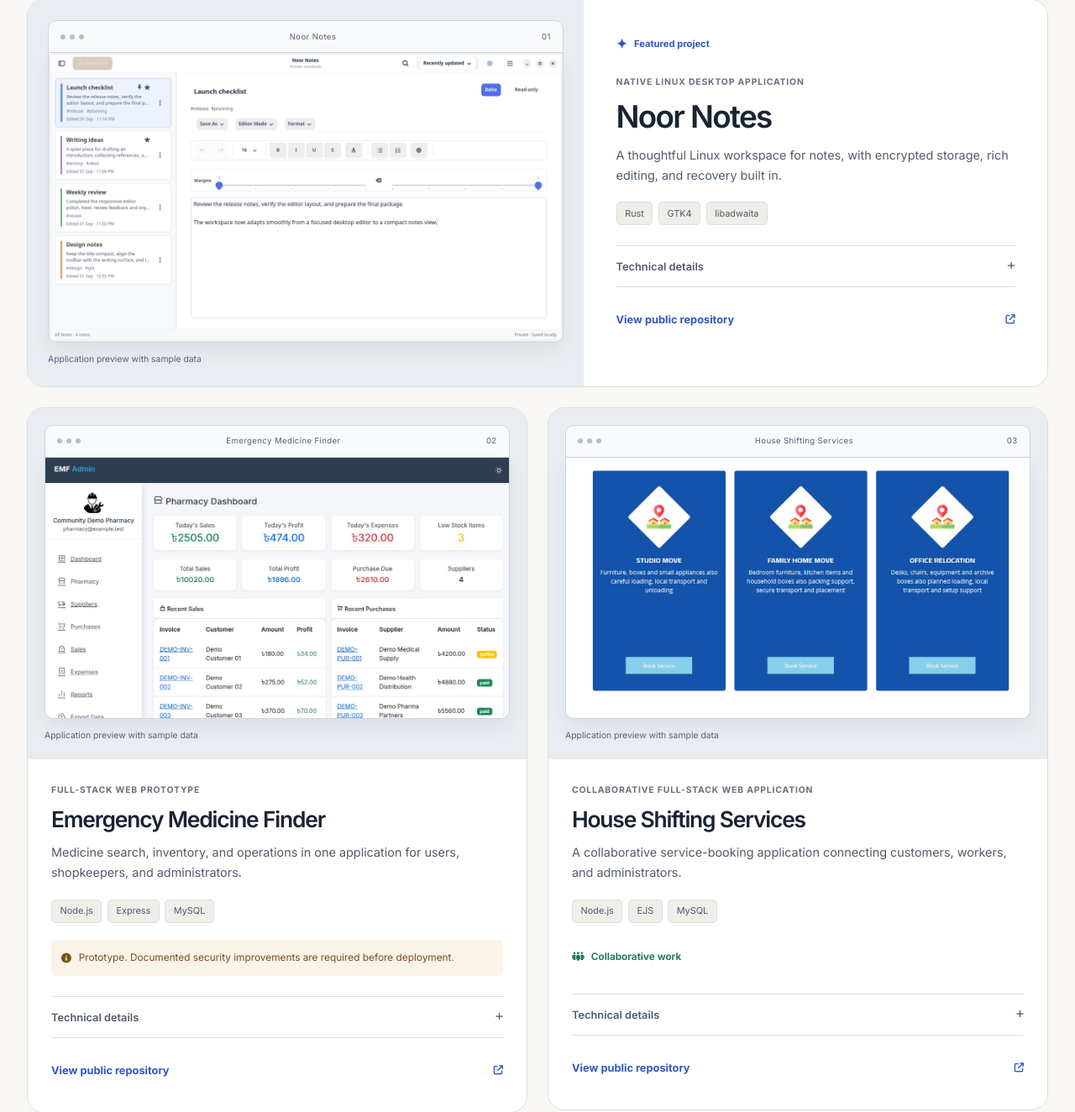
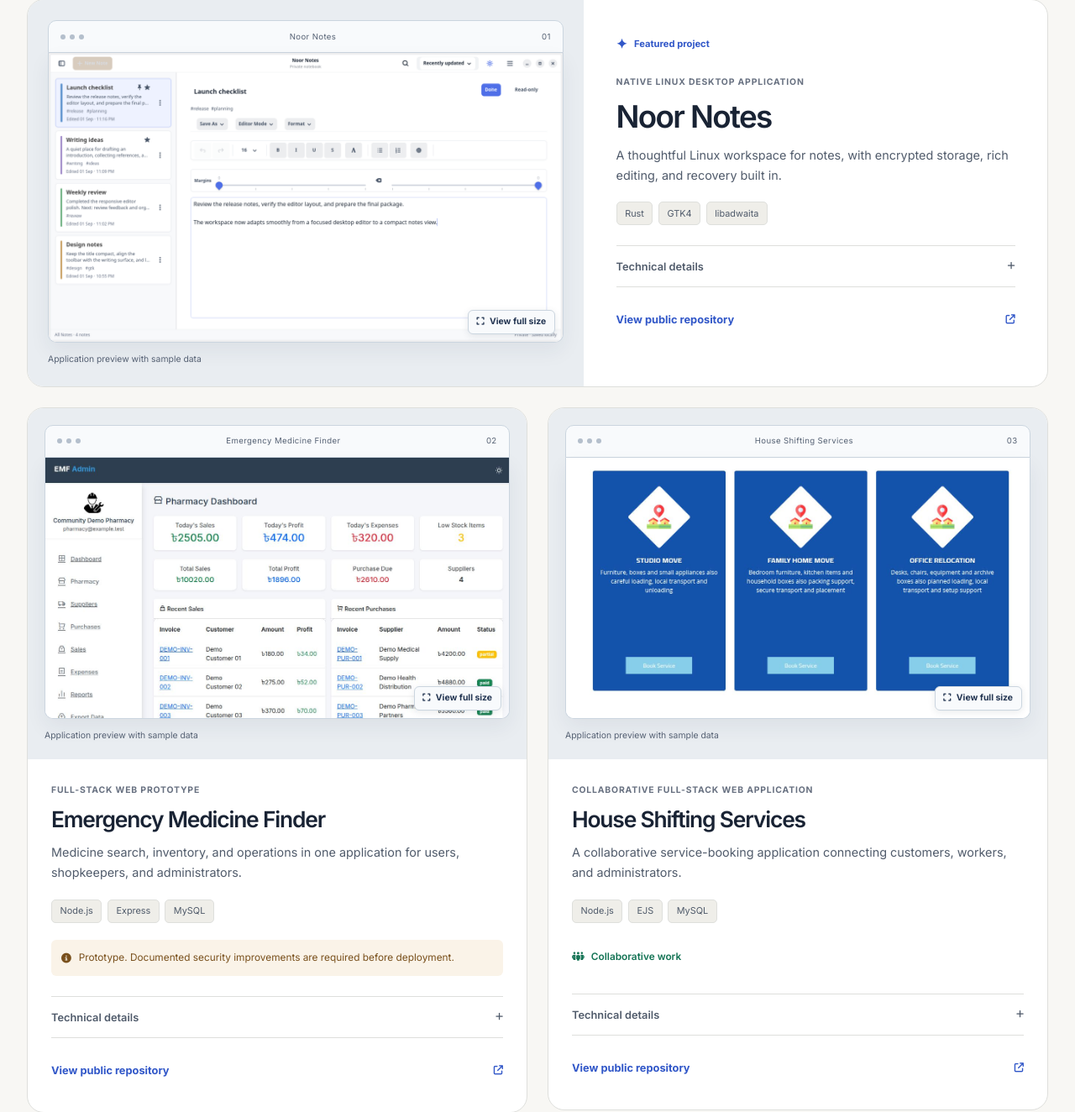
Before and after one commit to saamaamr/portfolio, a Node server app: page / in a window 1280 px wide. Shown: the part 1047-2371 px from the top of the page at 84% size. Run offline with Node 20, Linux system fonts and the light colour scheme; style sheets or scripts are compiled from the project's sources.

Commit message:
Make project previews open full-size images

```diff
--- a/locales/ar.json
+++ b/locales/ar.json
@@ -154,7 +154,9 @@
     "medicineSummary": "تطبيق للبحث عن الأدوية وإدارة المخزون والعمليات للمستخدمين وأصحاب المتاجر والمسؤولين.",
     "medicineWarning": "نموذج أولي. يلزم استكمال التحسينات الأمنية الموثقة قبل النشر.",
     "houseSummary": "تطبيق تعاوني لحجز الخدمات يربط العملاء والعاملين والمسؤولين.",
-    "previewCaption": "معاينة التطبيق ببيانات تجريبية"
+    "previewCaption": "معاينة التطبيق ببيانات تجريبية",
+    "previewOpen": "عرض بالحجم الكامل",
+    "previewOpenLabel": "عرض بالحجم الكامل (تفتح في علامة تبويب جديدة)"
   },
   "skills": {
     "eyebrow": "أدوات العمل",
--- a/locales/bn.json
+++ b/locales/bn.json
@@ -154,7 +154,9 @@
     "medicineSummary": "ব্যবহারকারী, দোকানদার ও প্রশাসকদের জন্য ওষুধ খোঁজা, মজুত ব্যবস্থাপনা ও দৈনন্দিন কার্যক্রমের অ্যাপ।",
     "medicineWarning": "প্রোটোটাইপ। চালু করার আগে নথিভুক্ত নিরাপত্তা উন্নয়নগুলো সম্পন্ন করতে হবে।",
     "houseSummary": "গ্রাহক, কর্মী ও প্রশাসকদের সংযুক্ত করার জন্য যৌথভাবে তৈরি সেবা বুকিং অ্যাপ।",
-    "previewCaption": "নমুনা তথ্যসহ অ্যাপের এক ঝলক"
+    "previewCaption": "নমুনা তথ্যসহ অ্যাপের এক ঝলক",
+    "previewOpen": "পূর্ণ আকারে দেখুন",
+    "previewOpenLabel": "পূর্ণ আকারে দেখুন (নতুন ট্যাবে খুলবে)"
   },
   "skills": {
     "eyebrow": "দক্ষতা ও সরঞ্জাম",
--- a/locales/en-US.json
+++ b/locales/en-US.json
@@ -154,7 +154,9 @@
     "medicineSummary": "Medicine search, inventory, and operations in one application for users, shopkeepers, and administrators.",
     "medicineWarning": "Prototype. Documented security improvements are required before deployment.",
     "houseSummary": "A collaborative service-booking application connecting customers, workers, and administrators.",
-    "previewCaption": "Application preview with sample data"
+    "previewCaption": "Application preview with sample data",
+    "previewOpen": "View full size",
+    "previewOpenLabel": "View full size (opens in a new tab)"
   },
   "skills": {
     "eyebrow": "Working toolkit",
--- a/locales/es.json
+++ b/locales/es.json
@@ -154,7 +154,9 @@
     "medicineSummary": "Búsqueda de medicamentos, inventario y operaciones en una aplicación para usuarios, comerciantes y administradores.",
     "medicineWarning": "Prototipo. Las mejoras de seguridad documentadas deben completarse antes del despliegue.",
     "houseSummary": "Una aplicación colaborativa de reserva de servicios que conecta clientes, trabajadores y administradores.",
-    "previewCaption": "Vista de la aplicación con datos de ejemplo"
+    "previewCaption": "Vista de la aplicación con datos de ejemplo",
+    "previewOpen": "Ver a tamaño completo",
+    "previewOpenLabel": "Ver a tamaño completo (se abre en una pestaña nueva)"
   },
   "skills": {
     "eyebrow": "Competencias y herramientas",
--- a/locales/fr.json
+++ b/locales/fr.json
@@ -154,7 +154,9 @@
     "medicineSummary": "Recherche de médicaments, stocks et opérations dans une application pour utilisateurs, commerçants et administrateurs.",
     "medicineWarning": "Prototype. Les améliorations de sécurité documentées restent à réaliser avant le déploiement.",
     "houseSummary": "Une application de réservation de services développée en équipe, reliant clients, intervenants et administrateurs.",
-    "previewCaption": "Aperçu de l’application avec des données de démonstration"
+    "previewCaption": "Aperçu de l’application avec des données de démonstration",
+    "previewOpen": "Voir en grand",
+    "previewOpenLabel": "Voir en grand (s’ouvre dans un nouvel onglet)"
   },
   "skills": {
     "eyebrow": "Compétences et outils",
--- a/locales/hi.json
+++ b/locales/hi.json
@@ -154,7 +154,9 @@
     "medicineSummary": "उपयोगकर्ताओं, दुकानदारों और प्रशासकों के लिए दवा खोज, इन्वेंटरी और संचालन का ऐप।",
     "medicineWarning": "प्रोटोटाइप। तैनाती से पहले दर्ज सुरक्षा सुधार पूरे करना आवश्यक है।",
     "houseSummary": "ग्राहकों, कर्मचारियों और प्रशासकों को जोड़ने वाला सहयोग से बनाया गया सेवा बुकिंग ऐप।",
-    "previewCaption": "नमूना डेटा के साथ ऐप की झलक"
+    "previewCaption": "नमूना डेटा के साथ ऐप की झलक",
+    "previewOpen": "पूरे आकार में देखें",
+    "previewOpenLabel": "पूरे आकार में देखें (नए टैब में खुलेगा)"
   },
   "skills": {
     "eyebrow": "कौशल और उपकरण",
--- a/public/css/portfolio.css
+++ b/public/css/portfolio.css
@@ -125,6 +125,9 @@ main > section { scroll-margin-top: var(--header-height); }
 .window-dots { display: flex; gap: .3rem; }
 .window-dots i { display: block; width: 6px; height: 6px; border-radius: 50%; background: #b4bfcc; }
 .evidence-visual img { display: block; width: 100%; height: auto; aspect-ratio: 16 / 9; object-fit: contain; border: 1px solid #cbd5df; border-top: 0; border-radius: 0 0 10px 10px; background: #fff; box-shadow: 0 10px 24px #1b2d4810; }
+.project-preview-link { position: relative; display: block; border-radius: 0 0 10px 10px; cursor: zoom-in; }
+.project-preview-action { position: absolute; inset-inline-end: .65rem; inset-block-end: .65rem; display: inline-flex; align-items: center; gap: .4rem; max-width: calc(100% - 1.3rem); border: 1px solid #cbd5df; border-radius: 6px; padding: .4rem .6rem; background: #f8fafc; color: #233552; font-size: .65rem; font-weight: 650; line-height: 1.4; box-shadow: 0 2px 8px #1b2d481a; pointer-events: none; }
+.project-preview-link:hover .project-preview-action,.project-preview-link:focus-visible .project-preview-action { border-color: #3156cc; background: #3156cc; color: #fff; }
 .project-preview-caption { margin: .75rem 0 0; color: #566274; font-size: .65rem; line-height: 1.5; }
 .dark .evidence-visual { background: #1b2b41; }
 .dark .project-preview-caption { color: #b5c3d6; }
--- a/views/partials/evidence.ejs
+++ b/views/partials/evidence.ejs
@@ -11,7 +11,10 @@
       <article class="evidence-card evidence-card-featured reveal" data-evidence-card data-evidence="noor-notes">
         <figure class="evidence-visual">
           <div class="project-window-bar" aria-hidden="true"><span class="window-dots"><i></i><i></i><i></i></span><span>Noor Notes</span><span>01</span></div>
-          <img src="/assets/evidence/noor-notes-editor.png" alt="<%= t('evidence.noorAlt') %>" loading="lazy" width="1248" height="702" />
+          <a href="/assets/evidence/noor-notes-editor.png" class="project-preview-link" target="_blank" rel="noopener noreferrer" aria-label="<%= t('evidence.noorTitle') %>: <%= t('evidence.previewOpenLabel') %>">
+            <img src="/assets/evidence/noor-notes-editor.png" alt="<%= t('evidence.noorAlt') %>" loading="lazy" width="1248" height="702" />
+            <span class="project-preview-action" aria-hidden="true"><i class="fas fa-expand"></i><%= t('evidence.previewOpen') %></span>
+          </a>
           <figcaption class="project-preview-caption"><%= t('evidence.previewCaption') %></figcaption>
         </figure>
         <div class="evidence-body">
@@ -30,7 +33,10 @@
       <article class="evidence-card reveal" data-evidence-card data-evidence="emergency-medicine-finder">
         <figure class="evidence-visual">
           <div class="project-window-bar" aria-hidden="true"><span class="window-dots"><i></i><i></i><i></i></span><span>Emergency Medicine Finder</span><span>02</span></div>
-          <img src="/assets/evidence/emergency-medicine-dashboard.jpg" alt="<%= t('evidence.medicineAlt') %>" loading="lazy" width="1250" height="703" />
+          <a href="/assets/evidence/emergency-medicine-dashboard.jpg" class="project-preview-link" target="_blank" rel="noopener noreferrer" aria-label="<%= t('evidence.medicineTitle') %>: <%= t('evidence.previewOpenLabel') %>">
+            <img src="/assets/evidence/emergency-medicine-dashboard.jpg" alt="<%= t('evidence.medicineAlt') %>" loading="lazy" width="1250" height="703" />
+            <span class="project-preview-action" aria-hidden="true"><i class="fas fa-expand"></i><%= t('evidence.previewOpen') %></span>
+          </a>
           <figcaption class="project-preview-caption"><%= t('evidence.previewCaption') %></figcaption>
         </figure>
         <div class="evidence-body">
@@ -49,7 +55,10 @@
       <article class="evidence-card reveal" data-evidence-card data-evidence="house-shifting-services" data-collaborative-evidence>
         <figure class="evidence-visual">
           <div class="project-window-bar" aria-hidden="true"><span class="window-dots"><i></i><i></i><i></i></span><span>House Shifting Services</span><span>03</span></div>
-          <img src="/assets/evidence/house-shifting-services-demo.jpg" alt="<%= t('evidence.houseAlt') %>" loading="lazy" width="1250" height="703" />
+          <a href="/assets/evidence/house-shifting-services-demo.jpg" class="project-preview-link" target="_blank" rel="noopener noreferrer" aria-label="<%= t('evidence.houseTitle') %>: <%= t('evidence.previewOpenLabel') %>">
+            <img src="/assets/evidence/house-shifting-services-demo.jpg" alt="<%= t('evidence.houseAlt') %>" loading="lazy" width="1250" height="703" />
+            <span class="project-preview-action" aria-hidden="true"><i class="fas fa-expand"></i><%= t('evidence.previewOpen') %></span>
+          </a>
           <figcaption class="project-preview-caption"><%= t('evidence.previewCaption') %></figcaption>
         </figure>
         <div class="evidence-body">
--- a/views/partials/head.ejs
+++ b/views/partials/head.ejs
@@ -30,7 +30,7 @@
   <% if (scriptFont) { %><link href="https://fonts.googleapis.com/css2?family=<%= scriptFont %>:wght@400;500;600;700&amp;display=swap" rel="stylesheet" /><% } %>
   <link rel="stylesheet" href="https://cdnjs.cloudflare.com/ajax/libs/font-awesome/6.5.1/css/all.min.css" />
   <script src="/js/theme-init.js"></script>
-  <link rel="stylesheet" href="/css/output.css?v=12b26e6ed648" />
+  <link rel="stylesheet" href="/css/output.css?v=29bec1253602" />
   <% if (typeof includeStructuredData === 'undefined' || includeStructuredData) { %>
     <script type="application/ld+json" nonce="<%= cspNonce %>"><%- JSON.stringify({
       '@context': 'https://schema.org',
```
